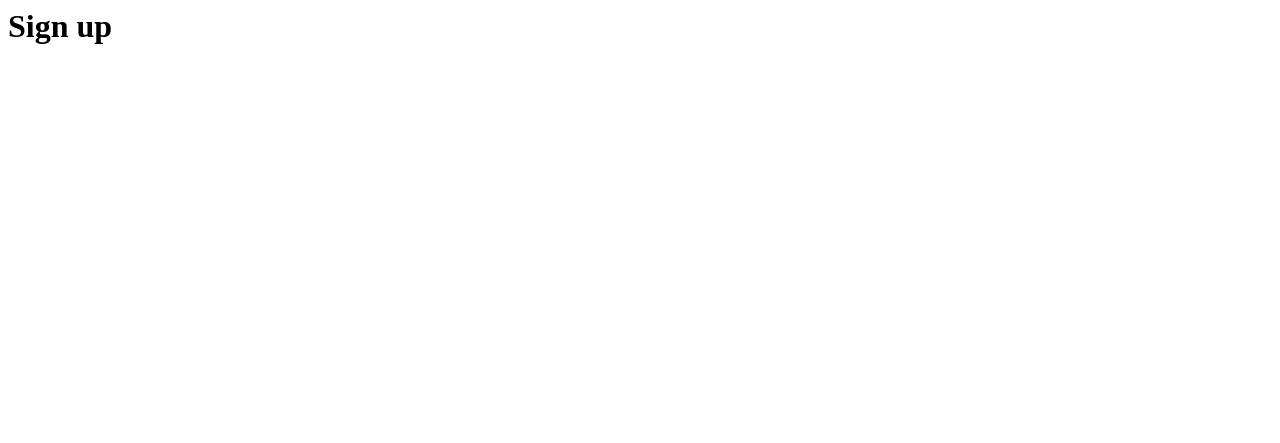
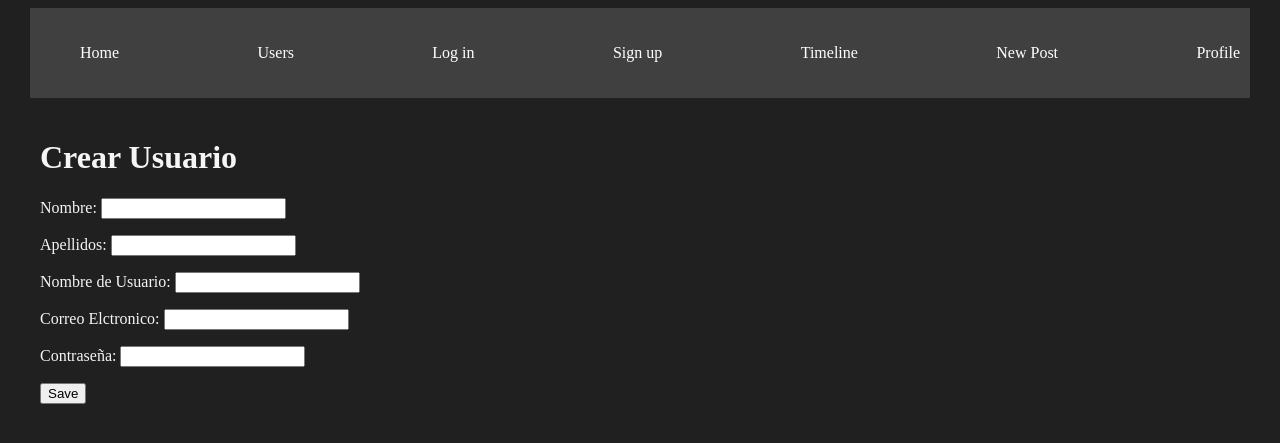
Before and after one commit to sagajc03/ProjectoFrameworks, a Django app: page /signup/ in a window 1280 px wide. Before the commit the part shown is almost empty. Shown: the top 443 px of the page. Run offline with Django 4.2, Linux system fonts and the light colour scheme.

Commit message:
Ya funcionan juntos

```diff
--- /dev/null
+++ b/intSocial/forms.py
@@ -0,0 +1,16 @@
+from django import forms
+
+class CrearNuevoUsuario(forms.Form):
+    nombre=forms.CharField(label='Nombre', max_length=50)
+    apellidos=forms.CharField(label='Apellidos', max_length=50)
+    username=forms.CharField(label='Nombre de Usuario', max_length=50)
+    email=forms.CharField(label='Correo Elctronico', max_length=255)
+    contasenia=forms.CharField(label='Contraseña', max_length=60)
+
+class CreateNewPost(forms.Form):
+    titulo = forms.CharField(label="Titulo",  max_length=50, widget=forms.TextInput(attrs={
+        'class': 'input'
+    }))
+    contenido = forms.CharField(label="Detalles", widget=forms.TextInput(attrs={
+        'class': 'input'
+    }))
--- a/intSocial/templates/layouts/base.html
+++ b/intSocial/templates/layouts/base.html
@@ -15,6 +15,9 @@
         <ul>
             <li>
                 <a href="{% url 'index' %}">Home</a>
+            </li>
+            <li>
+                <a href="{% url 'usuario' %}">Users</a>
             </li>
             <li>
                 <a href="{% url 'login' %}">Log in</a>
--- a/intSocial/urls.py
+++ b/intSocial/urls.py
@@ -2,14 +2,13 @@ from django.urls import path
 from . import views
 
 urlpatterns = [
-    path('', views.index),
-    path('usuario/', views.usuario),
-    path('crear_usuario/', views.crear_usuario),
+
     path('', views.index, name="index"),
     path('login/', views.login, name="login"),
     path('signup/', views.signup, name="signup"),
     path('timeline/', views.timeline, name="timeline"),
     path('post/<int:id_post>', views.post, name="post_details"),
     path('newpost/', views.new_post, name="new_post"),
+    path('usuario/', views.usuario, name="usuario"),
     path('profile/<int:id_profile>', views.profile, name="profile_details")
 ]
--- a/intSocial/views.py
+++ b/intSocial/views.py
@@ -1,7 +1,7 @@
 from django.shortcuts import render, redirect,redirect
 from django.http import HttpResponse
 from .models import Usuario, Post
-from .forms import CrearNuevoUsuario, CreateNewPost
+from .forms import CreateNewPost, CrearNuevoUsuario
 
 
 # Create your views here.
@@ -20,7 +20,7 @@ def usuario(request):
     })
 
 
-def crear_usuario(request):
+def signup(request):
     if request.method == 'GET':
         return render(request, 'crear_usuario.html', {
             'form': CrearNuevoUsuario
@@ -36,15 +36,11 @@ def crear_usuario(request):
             'form': CrearNuevoUsuario
         })
 
-    return HttpResponse("<h1>index</h1>")
 
 
 def login(request):
     return HttpResponse("<h1>login</h1>")
 
-
-def signup(request):
-    return HttpResponse("<h1>Sign up</h1>")
 
 
 def timeline(request):
```
Also changed, not shown: db.sqlite3.
